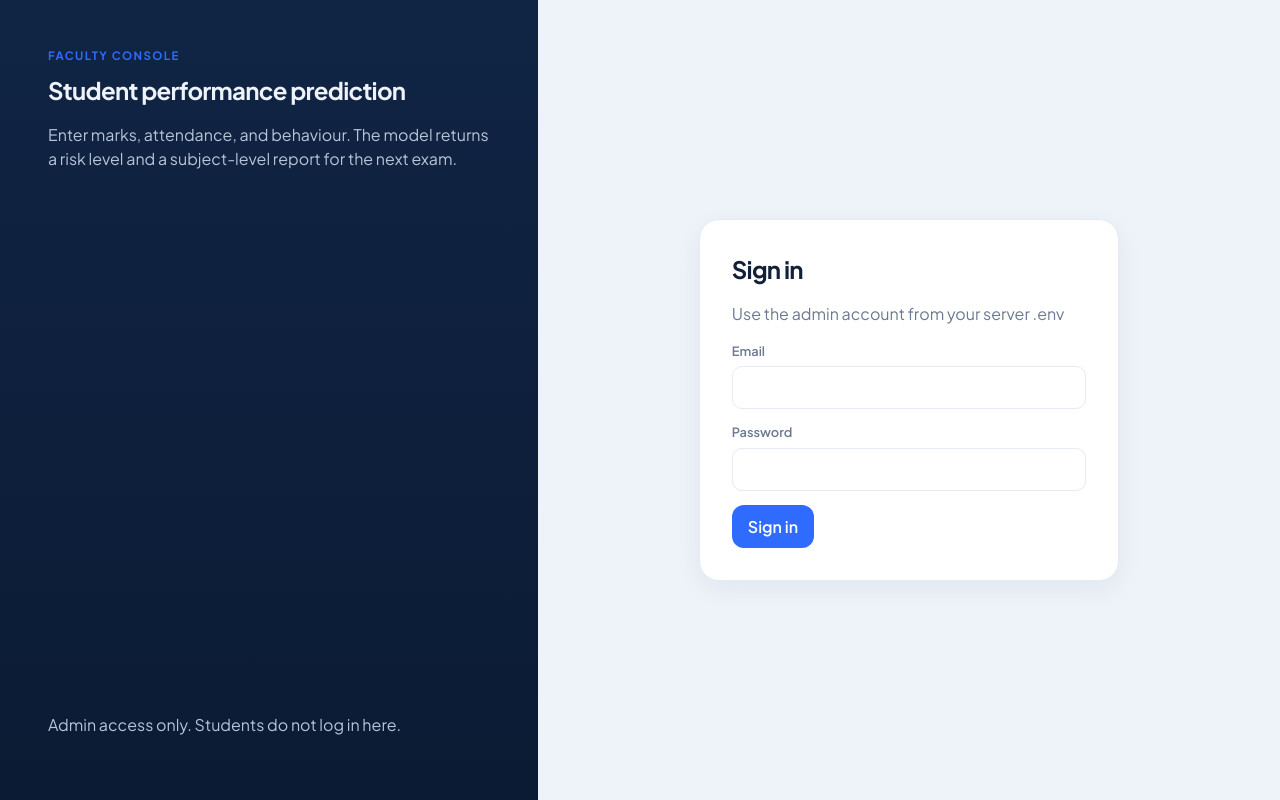
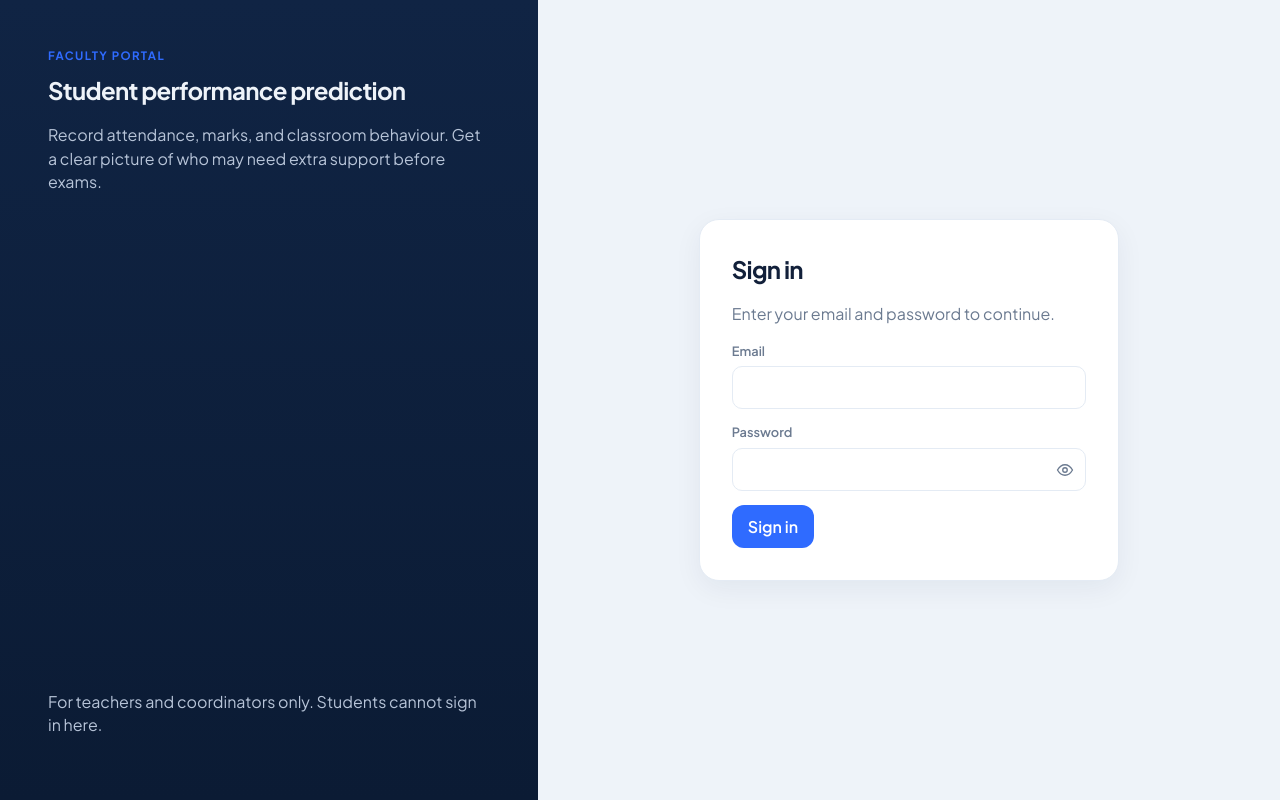
Before and after one commit to sandeshgm/student-performance-prediction-system, a React (Vite) app in the folder frontend/: page /login in a window 1280 px wide. Built offline with nearby package versions, Linux system fonts and the light colour scheme.

Commit message:
fix: UI or password and message

```diff
--- a/frontend/src/components/Icons.jsx
+++ b/frontend/src/components/Icons.jsx
@@ -53,6 +53,20 @@ export function Icon({ name, size = 18 }) {
       <>
         <circle cx="11" cy="11" r="7" />
         <path d="m20 20-3.5-3.5" />
+      </>
+    ),
+    eye: (
+      <>
+        <path d="M2 12s4-7 10-7 10 7 10 7-4 7-10 7S2 12 2 12Z" />
+        <circle cx="12" cy="12" r="3" />
+      </>
+    ),
+    eyeOff: (
+      <>
+        <path d="M3 3l18 18" />
+        <path d="M10.6 10.6A3 3 0 0 0 12 15a3 3 0 0 0 2.4-4.4" />
+        <path d="M9.9 5.2A10.8 10.8 0 0 1 12 5c6 0 10 7 10 7a18.4 18.4 0 0 1-3.2 3.8" />
+        <path d="M6.1 6.1C3.8 7.8 2 12 2 12s4 7 10 7a10.4 10.4 0 0 0 4.2-.9" />
       </>
     ),
     bell: (
--- a/frontend/src/index.css
+++ b/frontend/src/index.css
@@ -343,6 +343,32 @@ button {
   font-size: 0.8rem;
   font-weight: 600;
   color: var(--muted);
+}
+
+.password-field {
+  position: relative;
+}
+
+.password-field input {
+  width: 100%;
+  padding-right: 42px;
+}
+
+.password-toggle {
+  position: absolute;
+  right: 8px;
+  top: 50%;
+  transform: translateY(-50%);
+  border: 0;
+  background: transparent;
+  color: var(--muted);
+  padding: 4px;
+  display: grid;
+  place-items: center;
+}
+
+.password-toggle:hover {
+  color: var(--ink);
 }
 
 input,
--- a/frontend/src/pages/Login.jsx
+++ b/frontend/src/pages/Login.jsx
@@ -2,6 +2,7 @@ import { useState } from "react";
 import { Navigate, useLocation, useNavigate } from "react-router-dom";
 
 import { useAuth } from "../auth";
+import { Icon } from "../components/Icons";
 import { Banner } from "../components/Status";
 
 export default function Login() {
@@ -10,6 +11,7 @@ export default function Login() {
   const location = useLocation();
   const [email, setEmail] = useState("");
   const [password, setPassword] = useState("");
+  const [showPassword, setShowPassword] = useState(false);
   const [error, setError] = useState("");
   const [pending, setPending] = useState(false);
 
@@ -35,19 +37,19 @@ export default function Login() {
     <div className="login-shell">
       <section className="login-brand">
         <div>
-          <div className="eyebrow">Faculty console</div>
+          <div className="eyebrow">Faculty portal</div>
           <h1>Student performance prediction</h1>
           <p>
-            Enter marks, attendance, and behaviour. The model returns a risk
-            level and a subject-level report for the next exam.
+            Record attendance, marks, and classroom behaviour. Get a clear
+            picture of who may need extra support before exams.
           </p>
         </div>
-        <p>Admin access only. Students do not log in here.</p>
+        <p>For teachers and coordinators only. Students cannot sign in here.</p>
       </section>
       <section className="login-panel">
         <form className="login-card" onSubmit={onSubmit}>
           <h2>Sign in</h2>
-          <p className="muted">Use the admin account from your server .env</p>
+          <p className="muted">Enter your email and password to continue.</p>
           <Banner>{error}</Banner>
           <div className="field">
             <label htmlFor="email">Email</label>
@@ -62,14 +64,24 @@ export default function Login() {
           </div>
           <div className="field">
             <label htmlFor="password">Password</label>
+            <div className="password-field">
               <input
                 id="password"
-              type="password"
+                type={showPassword ? "text" : "password"}
                 autoComplete="current-password"
                 value={password}
                 onChange={(event) => setPassword(event.target.value)}
                 required
               />
+              <button
+                type="button"
+                className="password-toggle"
+                aria-label={showPassword ? "Hide password" : "Show password"}
+                onClick={() => setShowPassword((current) => !current)}
+              >
+                <Icon name={showPassword ? "eyeOff" : "eye"} size={18} />
+              </button>
+            </div>
           </div>
           <button className="btn" type="submit" disabled={pending}>
             {pending ? "Signing in…" : "Sign in"}
```
Lines whose indentation alone changed are shown as unchanged.
